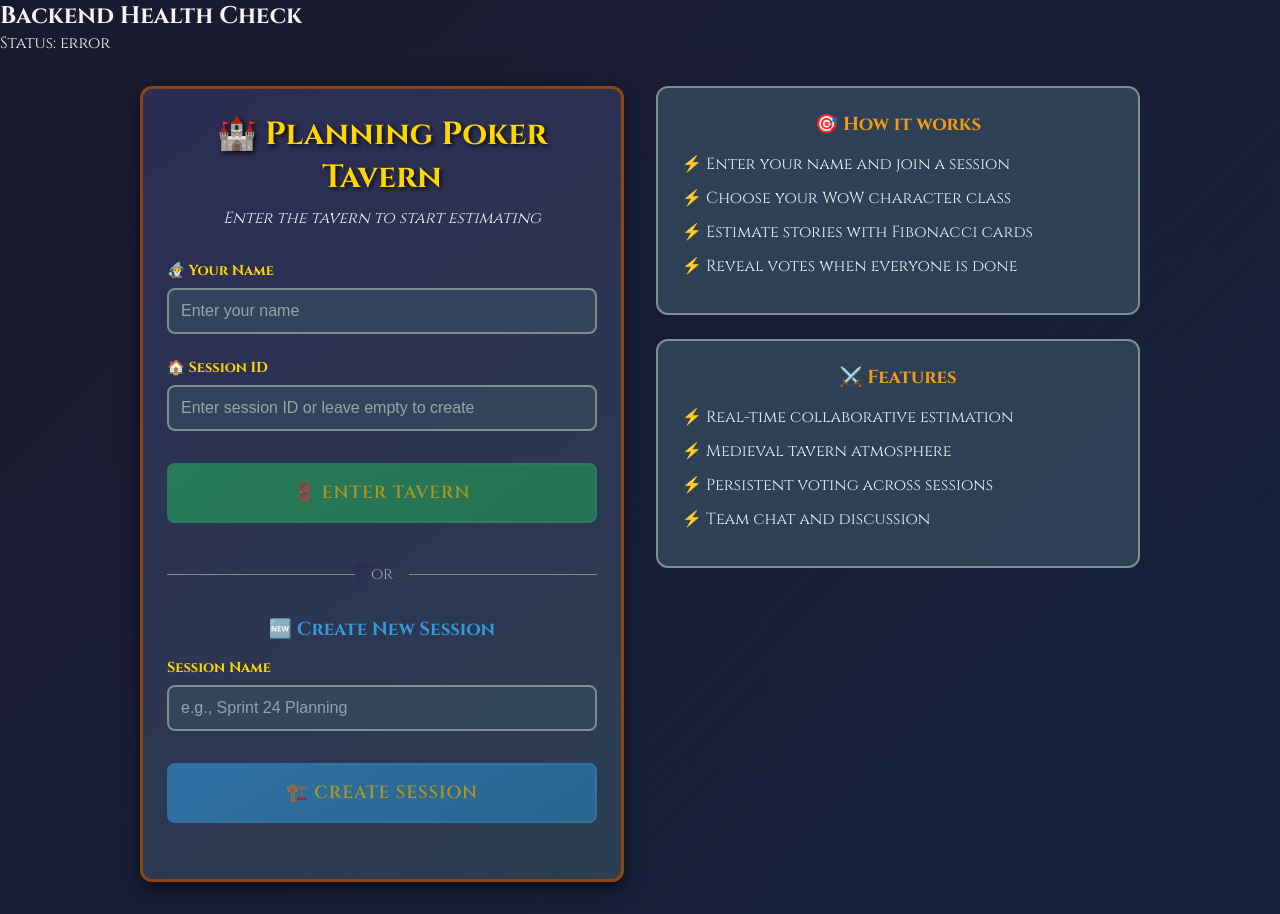
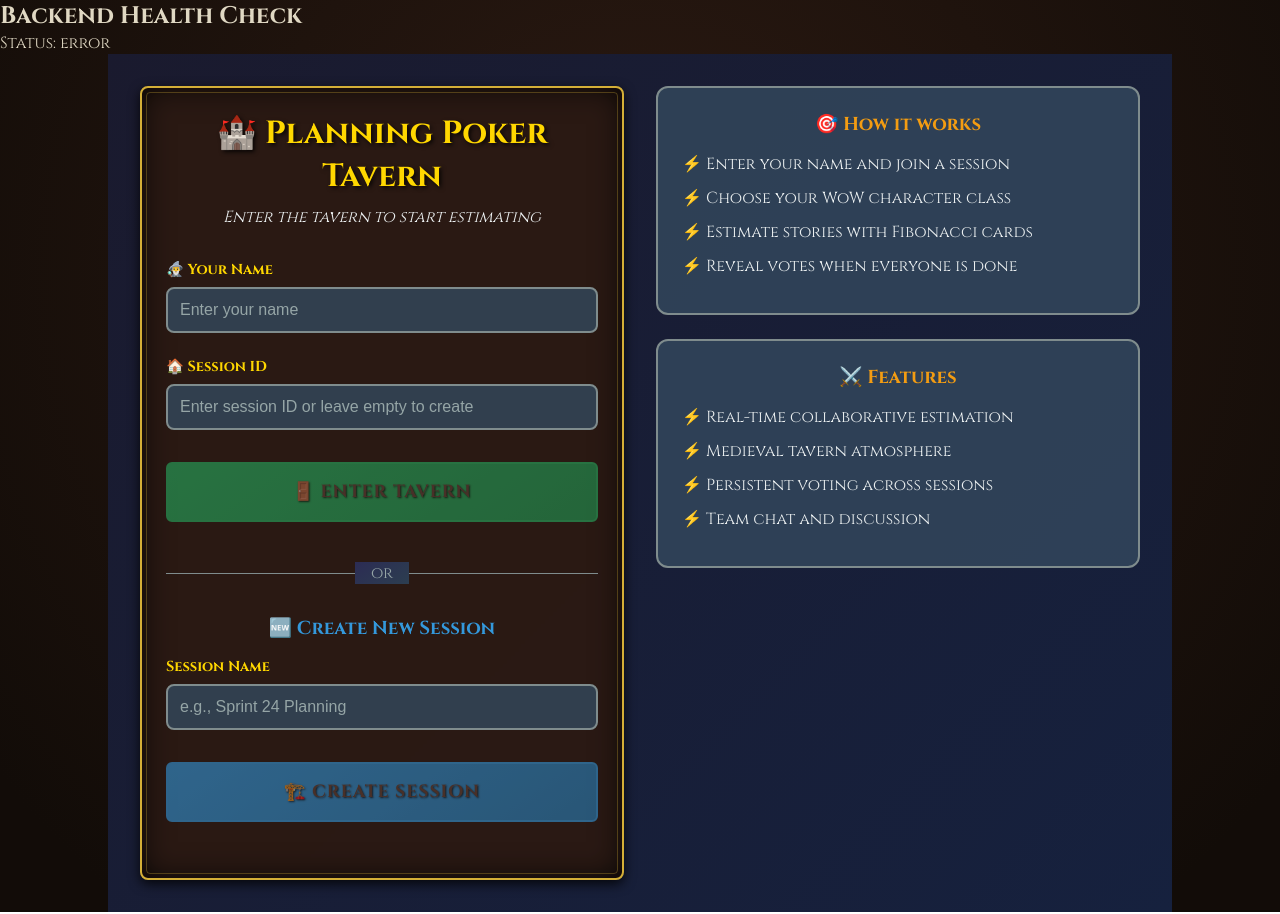
Before and after one commit to AdeleRICHARD/poker-tavern, a Vue app in the folder front-poker-tavern/: page / in a window 1280 px wide. Built offline with nearby package versions, Linux system fonts and the light colour scheme; no server answers.

Commit message:
update ui

```diff
--- a/front-poker-tavern/src/App.vue
+++ b/front-poker-tavern/src/App.vue
@@ -38,10 +38,26 @@ function handleLogout() {
 }
 </script>
 
-<!-- Global styles (not scoped) -->
 <style>
-/* WoW-inspired styles */
+/* WoW-inspired Fantasy Tavern Styles */
 @import url("https://fonts.googleapis.com/css2?family=Cinzel:wght@400;600;700&display=swap");
+@import url("https://fonts.googleapis.com/css2?family=Lato:wght@400;700&display=swap");
+
+:root {
+    /* "Fantasy Tavern" Palette */
+    --color-bg-dark: #120c08;
+    --color-wood-dark: #2c1a12;
+    --color-wood-medium: #3e2723;
+    --color-wood-light: #5d4037;
+    --color-gold: #d4af37;
+    --color-gold-glow: #ffd700;
+    --color-text-parchment: #e0d8c3;
+    --color-text-muted: #a69b8d;
+    --color-fire: #ff5722;
+
+    --shadow-deep: 0 4px 12px rgba(0, 0, 0, 0.8);
+    --border-gold: 2px solid var(--color-gold);
+}
 
 * {
     margin: 0;
@@ -51,51 +67,63 @@ function handleLogout() {
 
 body {
     font-family: "Cinzel", serif, system-ui;
-    background: linear-gradient(135deg, #1a1a2e 0%, #16213e 100%);
-    color: #f4f4f4;
+    /* Deep, smoky tavern corner background */
+    background: radial-gradient(circle at 50% 30%, #2c1a12 0%, #120c08 90%);
+    color: var(--color-text-parchment);
     min-height: 100vh;
 }
 
 /* Global utility classes */
 .wow-button {
-    background: linear-gradient(145deg, #8b4513, #a0522d);
-    border: 2px solid #daa520;
-    color: #ffd700;
+    background: linear-gradient(180deg, #5d4037 0%, #3e2723 100%);
+    border: 2px solid var(--color-gold);
+    color: var(--color-gold-glow);
     padding: 0.75rem 1.5rem;
     font-family: "Cinzel", serif;
-    font-weight: 600;
+    font-weight: 700;
     cursor: pointer;
-    border-radius: 8px;
-    transition: all 0.3s ease;
+    border-radius: 6px;
+    transition: all 0.2s ease;
     text-transform: uppercase;
     letter-spacing: 1px;
+    box-shadow: 0 2px 4px rgba(0,0,0,0.5);
+    text-shadow: 1px 1px 2px rgba(0,0,0,0.8);
 }
 
-.wow-button:hover {
-    background: linear-gradient(145deg, #a0522d, #cd853f);
-    box-shadow: 0 4px 12px rgba(218, 165, 32, 0.4);
-    transform: translateY(-2px);
+.wow-button:hover:not(:disabled) {
+    background: linear-gradient(180deg, #6d4c41 0%, #4e342e 100%);
+    border-color: var(--color-gold-glow);
+    box-shadow: 0 0 10px rgba(212, 175, 55, 0.4);
+    transform: translateY(-1px);
+}
+
+.wow-button:disabled {
+    background: #2c1a12;
+    border-color: #5d4037;
+    color: #5d4037;
+    cursor: not-allowed;
+    transform: none;
+    box-shadow: none;
 }
 
 .wow-panel {
-    background: linear-gradient(145deg, #2c2c54, #2c3e50);
-    border: 3px solid #8b4513;
-    border-radius: 12px;
+    background: rgba(44, 26, 18, 0.95); /* Dark wood semi-transparent */
+    border: 2px solid var(--color-gold);
+    border-radius: 8px;
     padding: 1.5rem;
-    box-shadow: 0 8px 16px rgba(0, 0, 0, 0.5);
+    box-shadow: var(--shadow-deep), inset 0 0 30px rgba(0,0,0,0.8);
     position: relative;
+    backdrop-filter: blur(5px);
 }
 
-.wow-panel::before {
+/* Decorative corner accents for panels could go here */
+.wow-panel::after {
     content: "";
     position: absolute;
-    top: -3px;
-    left: -3px;
-    right: -3px;
-    bottom: -3px;
-    background: linear-gradient(45deg, #daa520, #ffd700, #daa520);
-    border-radius: 15px;
-    z-index: -1;
+    top: 4px; left: 4px; right: 4px; bottom: 4px;
+    border: 1px solid rgba(212, 175, 55, 0.3);
+    border-radius: 4px;
+    pointer-events: none;
 }
 </style>
 
--- a/front-poker-tavern/src/game/scenes/TavernScene.ts
+++ b/front-poker-tavern/src/game/scenes/TavernScene.ts
@@ -35,11 +35,11 @@ export class TavernScene extends Phaser.Scene {
     this.backgroundSprite = this.add.sprite(400, 300, "tavern-bg");
     this.backgroundSprite.setDisplaySize(800, 600);
 
-    // Round table in center
-    this.tableSprite = this.add.sprite(400, 300, "round-table");
-    this.tableSprite.setDisplaySize(300, 300);
+    // Oval table in center (Perspective view)
+    this.tableSprite = this.add.sprite(400, 400, "round-table"); // Lowered Y for perspective
+    this.tableSprite.setDisplaySize(700, 350); // Wider oval
 
-    // Define positions around table (8 seats maximum)
+    // Define positions around table (Arc layout for "seated across" feel)
     this.setupTablePositions();
 
     // Add decorative elements
@@ -51,49 +51,42 @@ export class TavernScene extends Phaser.Scene {
 
   private createTableTexture() {
     const graphics = this.add.graphics();
+    const width = 600;
+    const height = 300;
+    const cx = width / 2;
+    const cy = height / 2;
 
     // Table shadow
     graphics.fillStyle(0x0a0705, 0.5);
-    graphics.fillCircle(155, 155, 145);
+    graphics.fillEllipse(cx + 5, cy + 5, width - 10, height - 10);
 
     // Main table body - rich dark wood
-    graphics.fillStyle(0x5a3d2b);
-    graphics.fillCircle(150, 150, 140);
+    graphics.fillStyle(0x2c1a12); // Darker wood for new theme
+    graphics.fillEllipse(cx, cy, width - 20, height - 20);
 
-    // Inner wood ring - lighter
-    graphics.fillStyle(0x6b4a35);
-    graphics.fillCircle(150, 150, 120);
+    // Inner wood ring
+    graphics.fillStyle(0x3e2723);
+    graphics.fillEllipse(cx, cy, width - 60, height - 60);
 
-    // Center - even lighter
-    graphics.fillStyle(0x7a5540);
-    graphics.fillCircle(150, 150, 80);
+    // Center area
+    graphics.fillStyle(0x4e342e);
+    graphics.fillEllipse(cx, cy, width - 140, height - 100);
 
-    // Wood grain rings
-    graphics.lineStyle(1, 0x4a3020, 0.4);
-    graphics.strokeCircle(150, 150, 100);
-    graphics.strokeCircle(150, 150, 60);
-    graphics.strokeCircle(150, 150, 30);
-
-    // Radial wood grain lines
-    graphics.lineStyle(2, 0x3a2515, 0.3);
-    for (let i = 0; i < 12; i++) {
-      const angle = (i * Math.PI * 2) / 12;
-      const x1 = 150 + Math.cos(angle) * 40;
-      const y1 = 150 + Math.sin(angle) * 40;
-      const x2 = 150 + Math.cos(angle) * 130;
-      const y2 = 150 + Math.sin(angle) * 130;
-      graphics.lineBetween(x1, y1, x2, y2);
+    // Grain lines (Horizontal for perspective illusion)
+    graphics.lineStyle(2, 0x1a0f0a, 0.2);
+    for (let y = 40; y < height - 40; y += 20) {
+        graphics.lineBetween(40, y, width - 40, y);
     }
 
     // Thick golden border with bevel effect
     graphics.lineStyle(8, 0x8b6914);
-    graphics.strokeCircle(150, 150, 140);
+    graphics.strokeEllipse(cx, cy, width - 20, height - 20);
     graphics.lineStyle(4, 0xd4a756);
-    graphics.strokeCircle(150, 150, 142);
-    graphics.lineStyle(2, 0xffd700);
-    graphics.strokeCircle(150, 150, 144);
+    graphics.strokeEllipse(cx, cy, width - 20, height - 20);
+    graphics.lineStyle(2, 0xffd700); // Bright gold highlight
+    graphics.strokeEllipse(cx, cy, width - 20, height - 20);
 
-    graphics.generateTexture("round-table", 300, 300);
+    graphics.generateTexture("round-table", width, height);
     graphics.destroy();
   }
 
@@ -236,16 +229,31 @@ export class TavernScene extends Phaser.Scene {
   }
 
   private setupTablePositions() {
-    // 8 positions around the round table
+    // Arc positions for "seated across" view
+    // Players sit on the far side (top semi-ellipse)
     const centerX = 400;
-    const centerY = 300;
-    const radius = 180;
+    const centerY = 380; // Match table center
+    const radiusX = 300; // Match table width
+    const radiusY = 150; // Match table height (ellipse)
 
-    for (let i = 0; i < 8; i++) {
-      const angle = (i * Math.PI * 2) / 8 - Math.PI / 2; // Start at top
-      const x = centerX + Math.cos(angle) * radius;
-      const y = centerY + Math.sin(angle) * radius;
-      this.tablePositions.push({ x, y });
+    // Position 5 seats in an arc from left to right on the far side
+    // Angles: PI (Left) to 2*PI (Right) -> Top half in standard math, but screen Y is down
+    // Actually we want them "behind" the table, so Y < centerY.
+    // Angles: 180 deg to 360 deg.
+
+    const totalSeats = 5;
+    const startAngle = Math.PI + 0.2; // Slightly above horizon
+    const endAngle = 2 * Math.PI - 0.2;
+
+    for (let i = 0; i < totalSeats; i++) {
+        // Distribute inclusive of start/end
+        const t = i / (totalSeats - 1);
+        const angle = startAngle + t * (endAngle - startAngle);
+
+        const x = centerX + Math.cos(angle) * (radiusX + 40); // Slightly outside table
+        const y = centerY + Math.sin(angle) * (radiusY + 40);
+
+        this.tablePositions.push({ x, y });
     }
   }
 
@@ -315,11 +323,25 @@ export class TavernScene extends Phaser.Scene {
     });
   }
 
+  // ... inside TavernScene class
+  private localPlayerId: string | null = null;
+
+  setLocalPlayerId(id: string) {
+    this.localPlayerId = id;
+  }
+
   // Public methods called from GameManager
   addPlayer(playerId: string, playerData: any) {
     console.log("TavernScene.addPlayer called:", playerId, playerData);
 
-    // If player already exists, preserve their vote cards
+    // Don't render sprite for local player (First person view)
+    if (this.localPlayerId && playerId === this.localPlayerId) {
+        console.log("Skipping sprite for local player (First Person View):", playerId);
+        return;
+    }
+
+    // ... existing logic
+
     let existingVoteCards: Phaser.GameObjects.Sprite[] = [];
     let existingVote: string | undefined = undefined;
 
```
